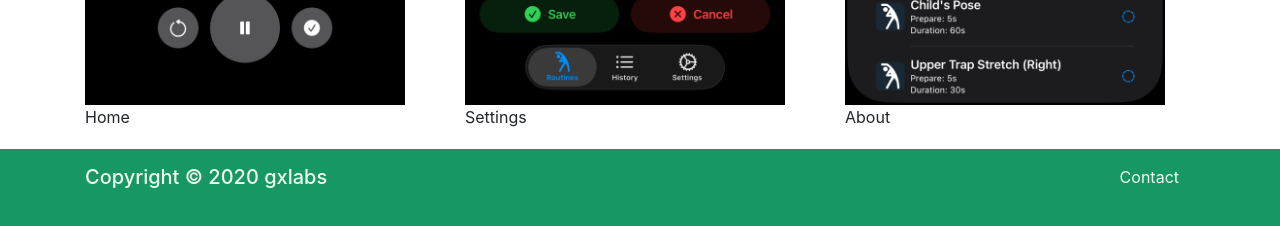
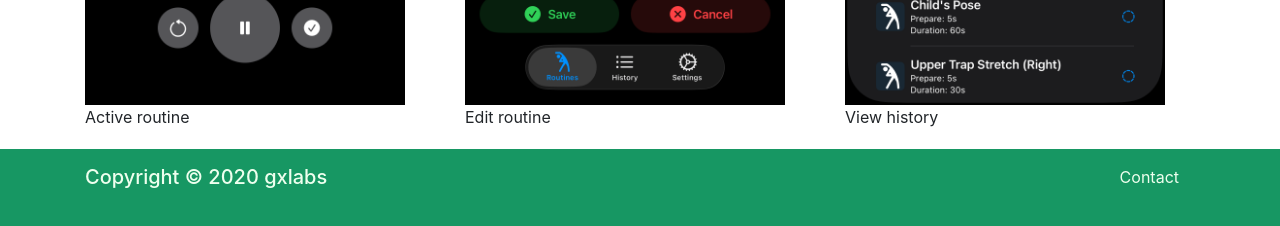
Before and after one commit to gxlabs/gxlabs.github.io, a Jekyll site: the page built from stretchi/index.md, in a window 1280 px wide. Shown: the part 1206-1432 px from the top of the page. Built offline with Jekyll 4.4.1, drawn with Linux system fonts in a browser that asks for light colours.

Commit message:
Update index.md

```diff
--- a/stretchi/index.md
+++ b/stretchi/index.md
@@ -23,14 +23,14 @@ title: "Stretchi"
 <div class="row">
     <div class="col">
         <img src="/media/stretchi-active-routine.png" width="320" alt="Stretch active routine">
-        <p>Home</p>
+        <p>Active routine</p>
     </div>
     <div class="col">
         <img src="/media/stretchi-edit-routine.png" width="320" alt="Stretchi edit routine">
-        <p>Settings</p>
+        <p>Edit routine</p>
     </div>
     <div class="col">
         <img src="/media/stretchi-history.png" width="320" alt="Stretchi routine history">
-        <p>About</p>
+        <p>View history</p>
     </div>
 </div>
```
